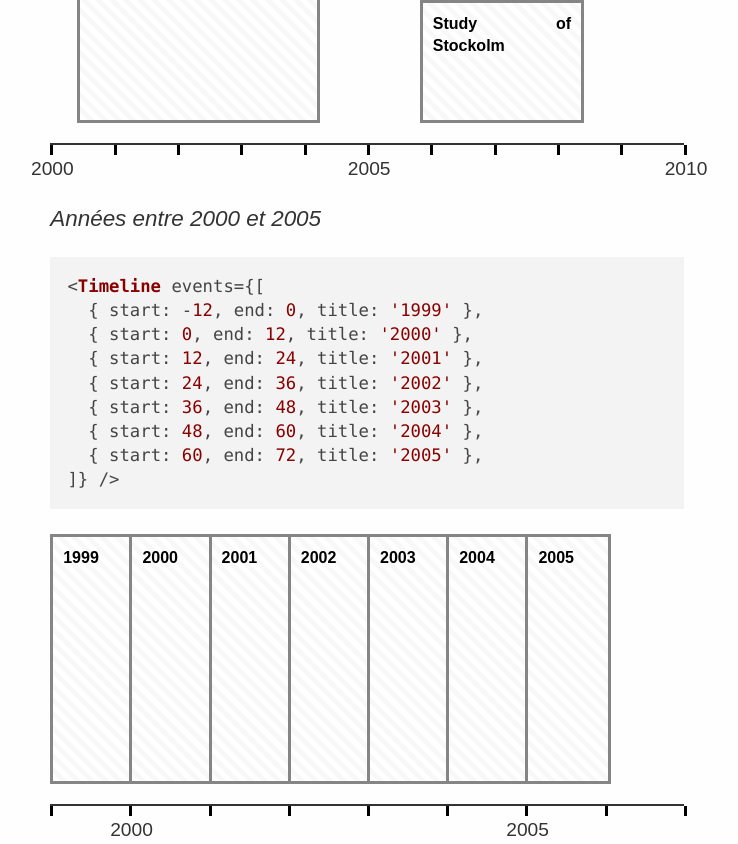
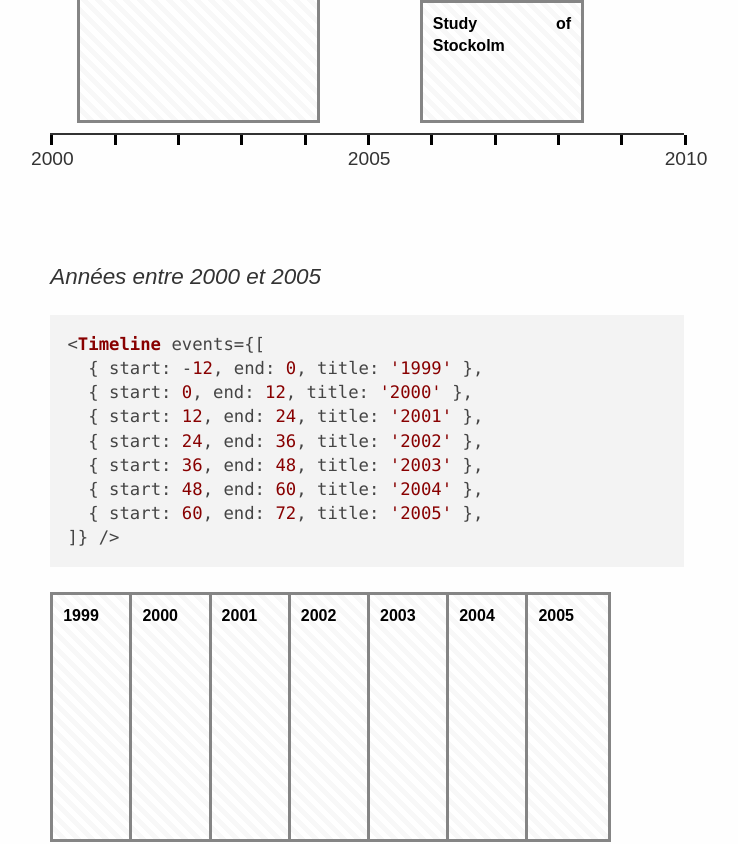
Before and after one commit to licarth/react-timeline, a React (Create React App) app: page / in a window 1280 px wide. Shown: the part 780-1624 px from the top of the page, without its empty margins (273-1011 px from the left). Built offline with nearby package versions, Linux system fonts and the light colour scheme.

Commit message:
css work

```diff
--- a/src/Timeline.css
+++ b/src/Timeline.css
@@ -4,7 +4,6 @@
   }
 
   .timeline {
-    height: 350px;
     margin: 0px 100px 0px 100px;
     all: unset;
     font: unset;
@@ -26,8 +25,7 @@
   }
 
   .timeline .bottomline{
-    position: relative;
-    top:-40px;
+    height: 60px;
   }
 
   .timeline .bottomline span {
@@ -61,7 +59,6 @@
 
   .timeline .bottomline {
     position: relative;
-    top: 10px;
   }
 
  hr {
@@ -70,7 +67,6 @@
     height: 0px;
     border: 0;
     border-top: 2px solid;
-    /* margin: 1em 0; */
     padding: 0;
 }
 
@@ -78,7 +74,6 @@
   display: inline-block;
   height: 10px;
   position: absolute;
-  /* top: 8px; */
   border-left: solid #000000;
 }
 
```
